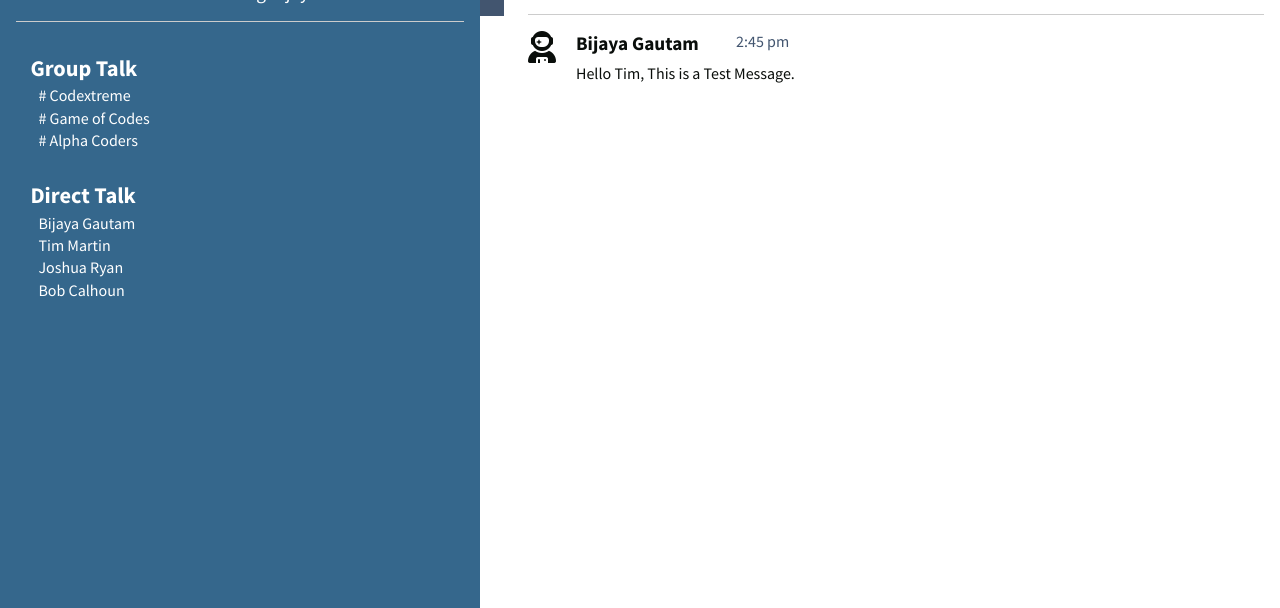
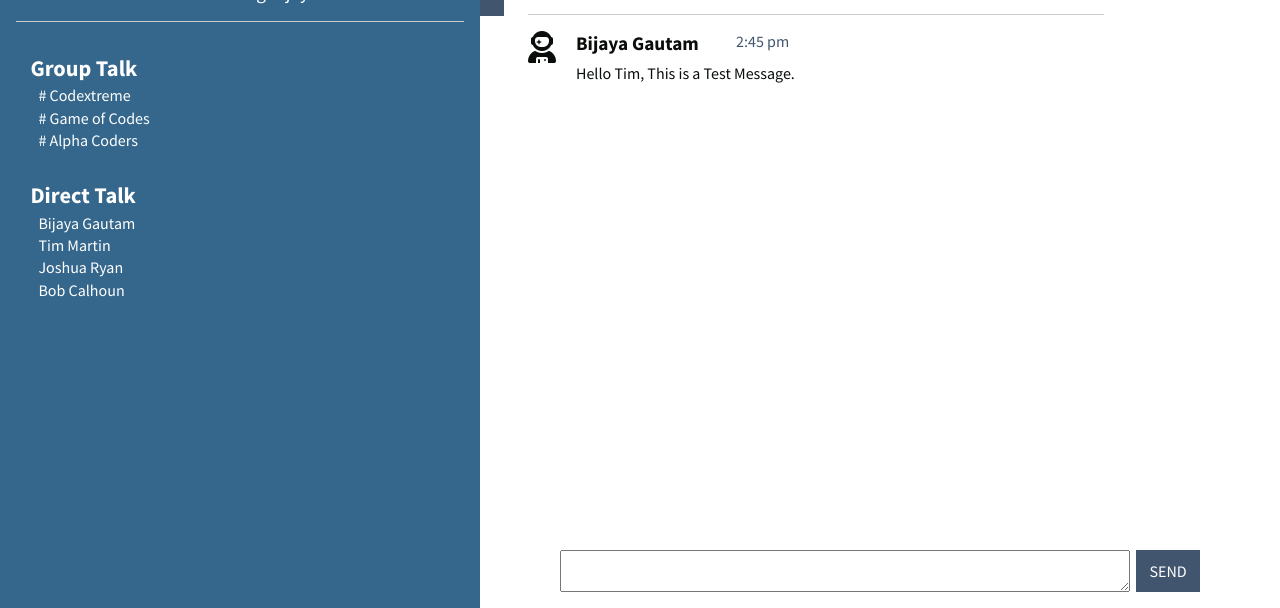
Before and after one commit to oneTnine/oneTnine, a plain HTML site: page index.html in a window 1280 px wide. Shown: the part 192-800 px from the top of the page. Drawn offline with Linux system fonts and the light colour scheme; a script that the page names is missing.

Commit message:
Added new message form and updated css

```diff
--- a/css/style.css
+++ b/css/style.css
@@ -180,6 +180,28 @@ a{
   padding-left: 3em;
 }
 
+.message-footer{
+  position: fixed;
+  bottom: 1em;
+  width: 90%;
+}
+
+.new-message{
+  display: grid;
+  grid-template-columns: auto 4em;
+  text-align: center;
+}
+
+.new-message-form{
+  width: 99%;
+}
+
+.send-btn{
+  background-color: var(--col-theme-accent3);
+  color: var(--col-theme-accent3-fg);
+  border:none
+}
+
 
 /* BREAKPOINTS */
 @media screen and (min-width: 40em) {
@@ -204,7 +226,11 @@ a{
   }
 
   .side-info.open ~ .conversation {
-    margin-left: 32em;
+    margin-left: 21em;
+  }
+
+  .new-message{
+    margin-right: 19em;
   }
 
   .toggle-side {
@@ -224,14 +250,35 @@ a{
 
 }
 
-@media screen and (min-width: 60em) {
+@media screen and (min-width: 65em) {
+  .conversation {
+    margin-left: 20em;
+    margin-right: 10em;
+  }
+
+  .side-info.open ~ .conversation {
+    margin-left: 32em;
+  }
+
+  .new-message{
+    margin-left: 2em;
+    margin-right: 30em;
+  }
+
+}
+
+@media screen and (min-width: 70em) {
 
   .side-info {
     width: 30em;
   }
 
   .conversation {
-    margin-left: 30em;
+    margin-left: 20em;
+    margin-right: 10em;
   }
 
+  .new-message{
+    margin-right: 30em;
+  }
 }
--- a/index.html
+++ b/index.html
@@ -76,10 +76,11 @@
           <!-- All Messages -->
           <p class="sent-message">Hello Tim, This is a Test Message.</p>
         </section>
-        <footer>
+        <footer class="message-footer">
           <!-- New Message Type Form -->
           <div class="new-message">
-
+            <textarea name="message" class="new-message-form"></textarea>
+            <input type="submit" value="SEND" class="send-btn">
           </div>
         </footer>
       </main>
```
